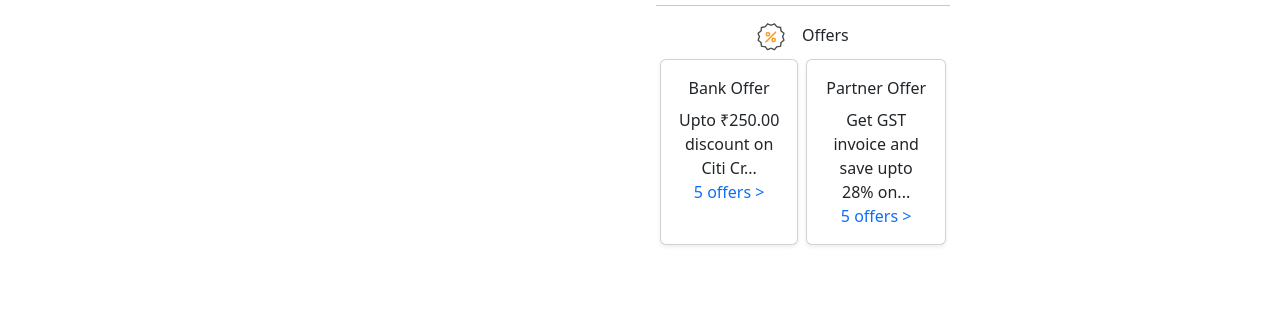
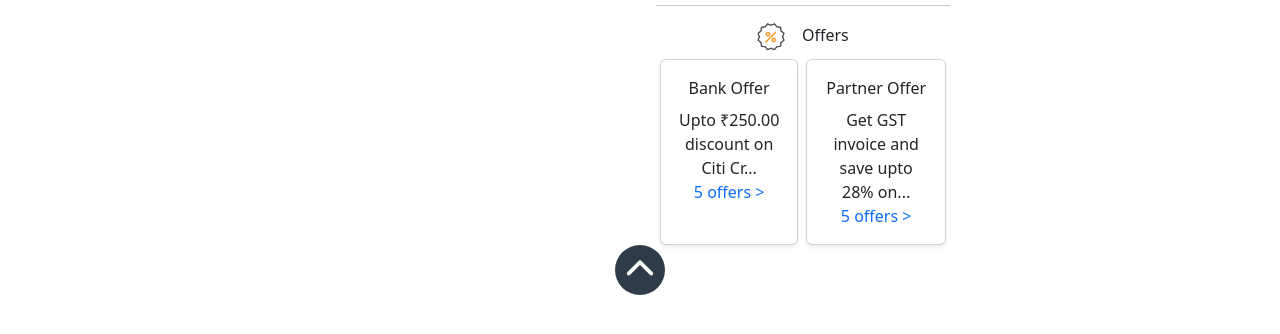
Before and after one commit to Rajendra-Oad/amazonClone, a plain HTML site: page index.html in a window 1280 px wide. Shown: the part 458-792 px from the top of the page. Drawn offline with nearby package versions, Linux system fonts and the light colour scheme.

Commit message:
Update style.css

```diff
--- a/css/style.css
+++ b/css/style.css
@@ -84,6 +84,23 @@ html{
 #product .content-1 .font-emi h6{
     font-size: 14px;
 }
+footer .go-up{
+    display: flex;
+    justify-content: center;
+    text-align: center;
+    align-items: center;
+    margin: 0 0 50px 0;
+}
+
+footer .go-up i{
+    font-size: 30px;
+    background: #232f3ef0;
+    padding: 10px;
+    border-radius: 50%;
+    width: 50px;
+    height: 50px;
+    color: #fff;
+}
 
 @media (max-width:576px) {
     /* #product .top-links{
```
